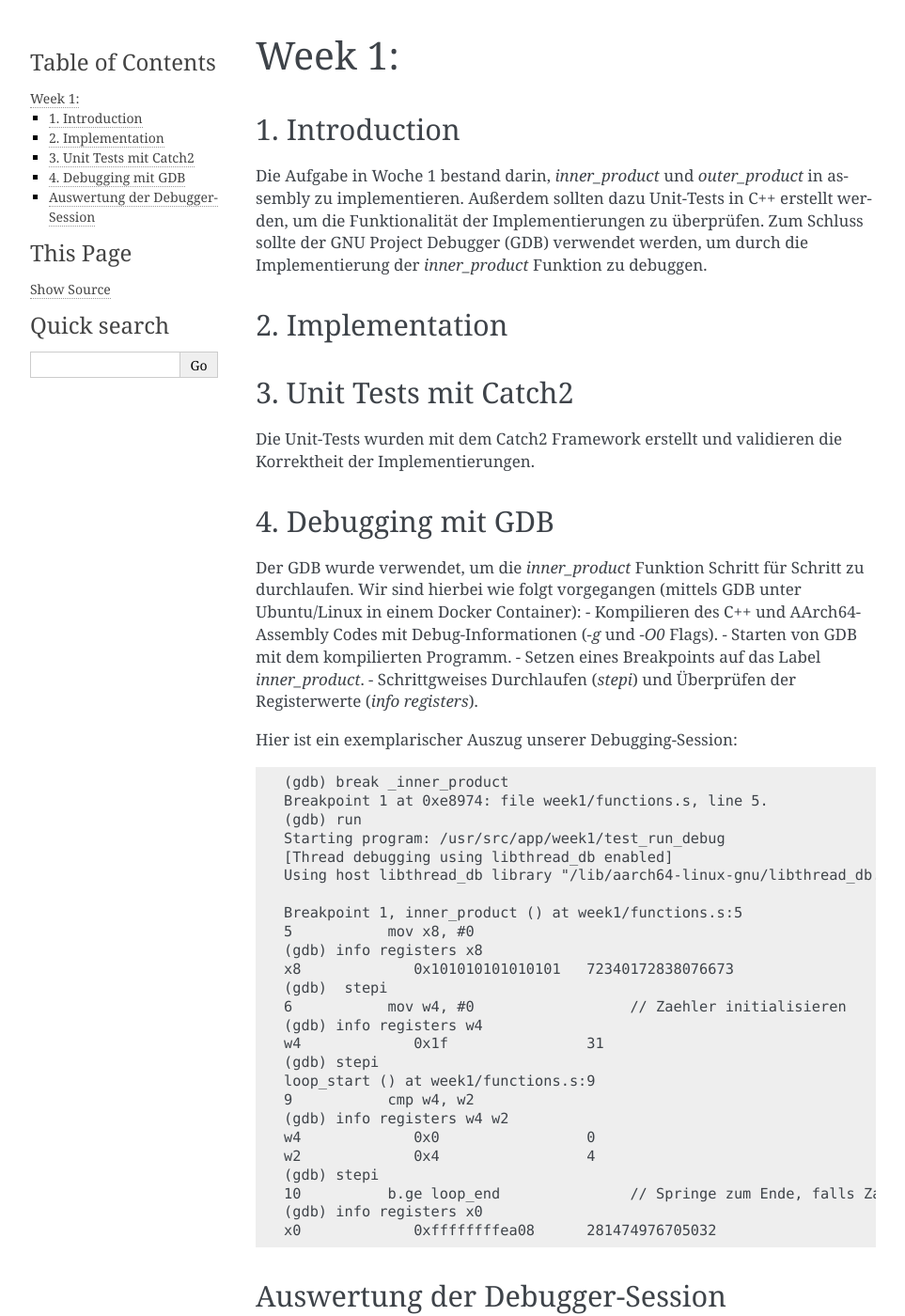
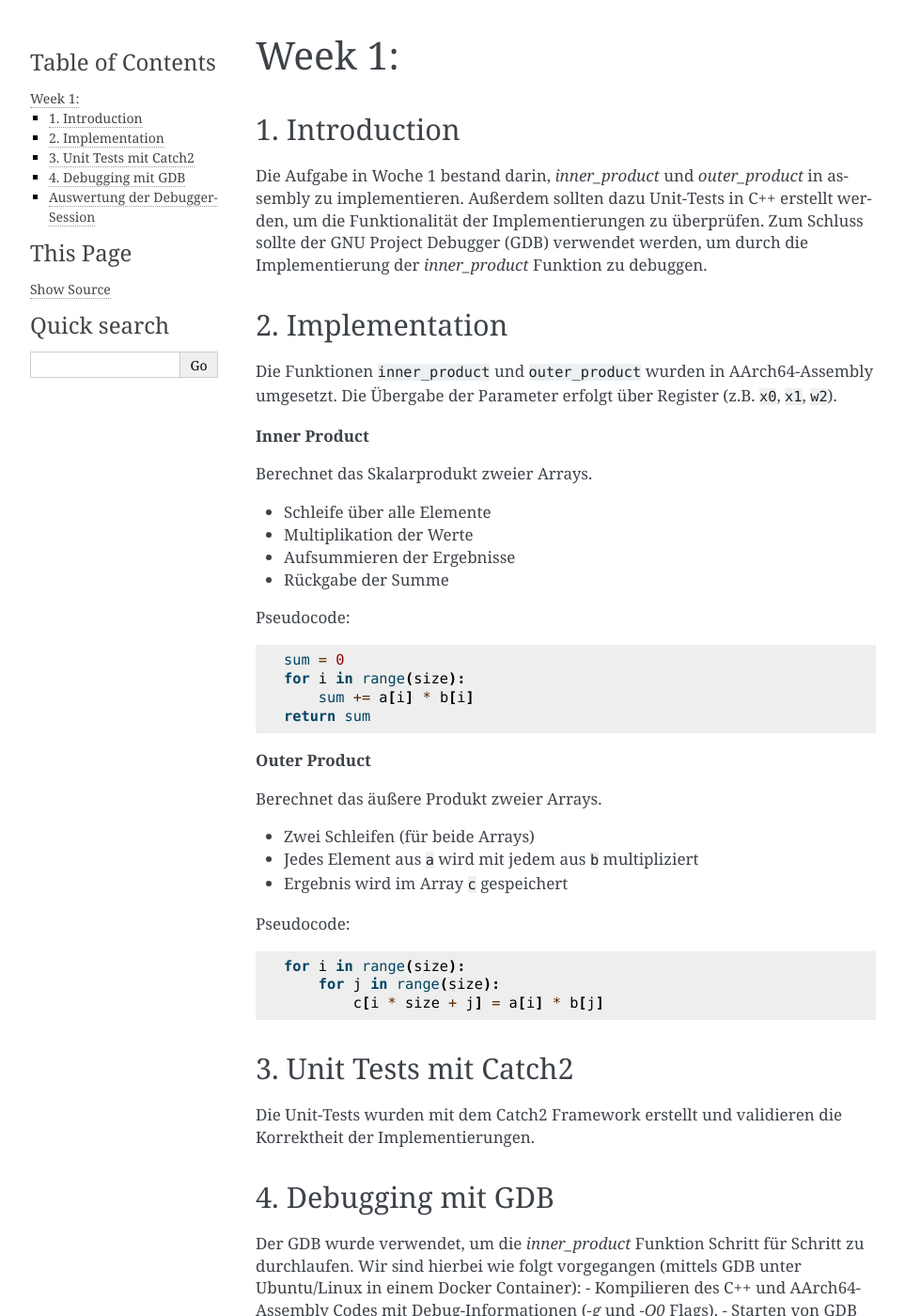
Before and after one commit to Smurado/mlc_lab, a Sphinx documentation site: the page built from docs/week1/index.rst, in a window 1280 px wide and 1400 px high. Shown: the whole window at 94% size, without its empty margins (148-1111 px from the left). Built offline with Sphinx 7.4.7, drawn with Linux system fonts in a browser that asks for light colours.

Commit message:
Documentation of Implementation
Added implementation details for inner and outer product functions in AArch64-Assembly, including pseudocode examples.

```diff
--- a/docs/week1/index.rst
+++ b/docs/week1/index.rst
@@ -9,7 +9,39 @@ Zum Schluss sollte der GNU Project Debugger (GDB) verwendet werden, um durch die
 
 2. Implementation
 ------------------
+Die Funktionen ``inner_product`` und ``outer_product`` wurden in AArch64-Assembly umgesetzt.
+Die Übergabe der Parameter erfolgt über Register (z.B. ``x0``, ``x1``, ``w2``).
 
+**Inner Product**
+
+Berechnet das Skalarprodukt zweier Arrays.
+
+- Schleife über alle Elemente
+- Multiplikation der Werte
+- Aufsummieren der Ergebnisse
+- Rückgabe der Summe
+
+Pseudocode::
+
+    sum = 0
+    for i in range(size):
+        sum += a[i] * b[i]
+    return sum
+
+
+**Outer Product**
+
+Berechnet das äußere Produkt zweier Arrays.
+
+- Zwei Schleifen (für beide Arrays)
+- Jedes Element aus ``a`` wird mit jedem aus ``b`` multipliziert
+- Ergebnis wird im Array ``c`` gespeichert
+
+Pseudocode::
+
+    for i in range(size):
+        for j in range(size):
+            c[i * size + j] = a[i] * b[j]
 
 3. Unit Tests mit Catch2
 -------------------------
```
